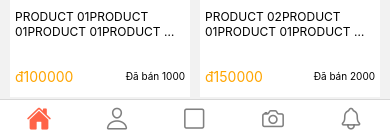
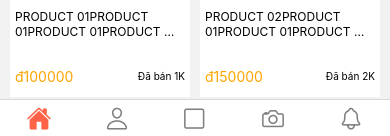
Before and after one commit to 0703086663/Shopee---ReactNative, a React Native app: screen /Home in a window 390 px wide. Shown: the part 696-832 px from the top of the page. Built offline with nearby package versions, Linux system fonts and the light colour scheme.

Commit message:
add format file

```diff
--- a/components/HomeScreen/Body/BodyElements/Product.tsx
+++ b/components/HomeScreen/Body/BodyElements/Product.tsx
@@ -1,5 +1,6 @@
 import { StyleSheet, View, Image, Text } from "react-native";
 import code from "../../../../assets/code.jpg";
+import { formatNumber } from "../../../../utils/format";
 
 export const Product = (props: any) => {
   const { product } = props;
@@ -19,7 +20,9 @@ export const Product = (props: any) => {
         </View>
         <View style={styles.priceContainer}>
           <Text style={styles.price}>đ{product.price}</Text>
-          <Text style={styles.buyCount}>Đã bán {product.buyCount}</Text>
+          <Text style={styles.buyCount}>
+            Đã bán {formatNumber(product.buyCount)}
+          </Text>
         </View>
       </View>
     </View>
--- /dev/null
+++ b/utils/format.tsx
@@ -0,0 +1,4 @@
+export function formatNumber(number: number) {
+  number = number / 1000;
+  return `${number.toLocaleString()}K`;
+}
```
